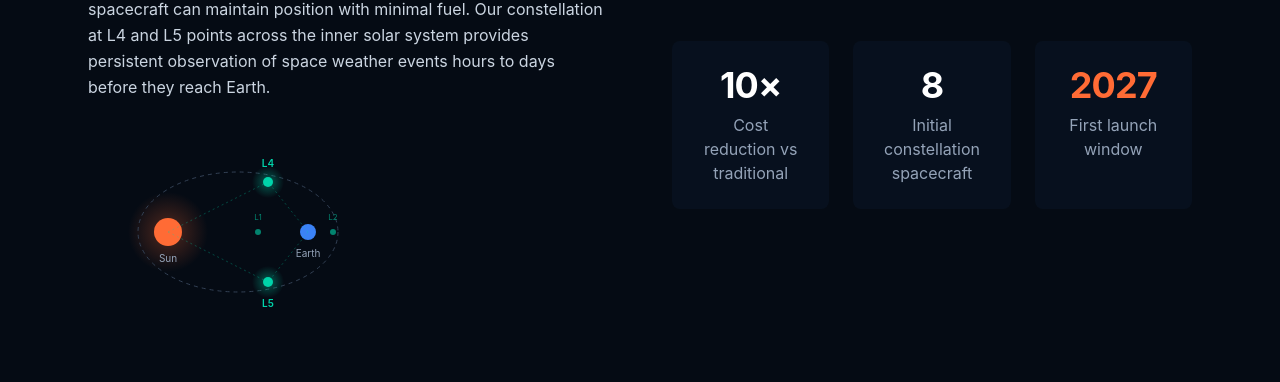
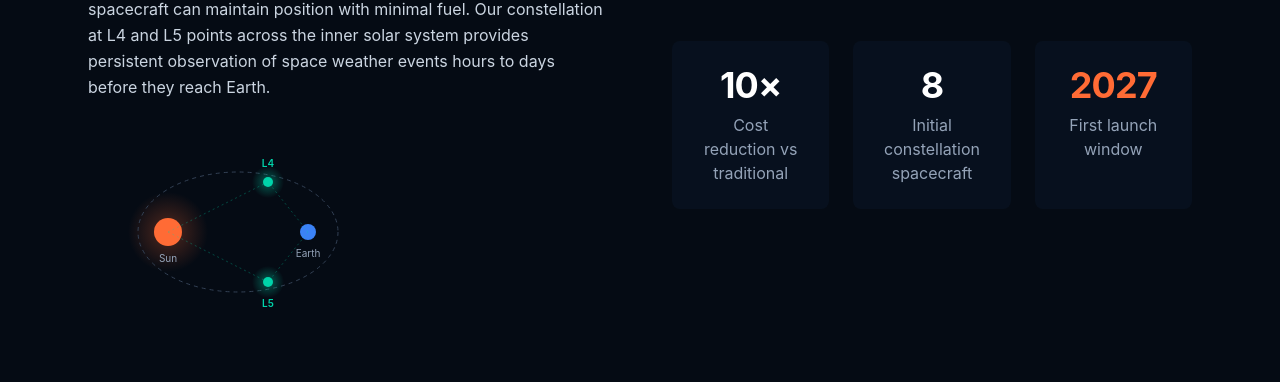
Before and after one commit to tommytoyou/deep-space-dynamics, a React (Create React App) app: page / in a window 1280 px wide. Shown: the part 1677-2059 px from the top of the page. Built offline with nearby package versions, Linux system fonts and the light colour scheme; the HTML template or start-up script is replaced by a standard one.

Commit message:
Remove L1/L2 from homepage diagram

```diff
--- a/src/components/home/Stats.jsx
+++ b/src/components/home/Stats.jsx
@@ -61,18 +61,6 @@ const LagrangeDiagram = () => (
       L5
     </text>
 
-    {/* L1 Point (between Sun and Earth) */}
-    <circle cx="170" cy="100" r="3" fill="#00D4AA" opacity="0.6" />
-    <text x="170" y="88" textAnchor="middle" fill="#00D4AA" fontSize="8" opacity="0.6" fontFamily="Inter">
-      L1
-    </text>
-
-    {/* L2 Point (beyond Earth) */}
-    <circle cx="245" cy="100" r="3" fill="#00D4AA" opacity="0.6" />
-    <text x="245" y="88" textAnchor="middle" fill="#00D4AA" fontSize="8" opacity="0.6" fontFamily="Inter">
-      L2
-    </text>
-
     {/* Connection lines to L4/L5 */}
     <line x1="80" y1="100" x2="180" y2="50" stroke="#00D4AA" strokeWidth="1" strokeDasharray="2 3" opacity="0.3" />
     <line x1="220" y1="100" x2="180" y2="50" stroke="#00D4AA" strokeWidth="1" strokeDasharray="2 3" opacity="0.3" />
```
